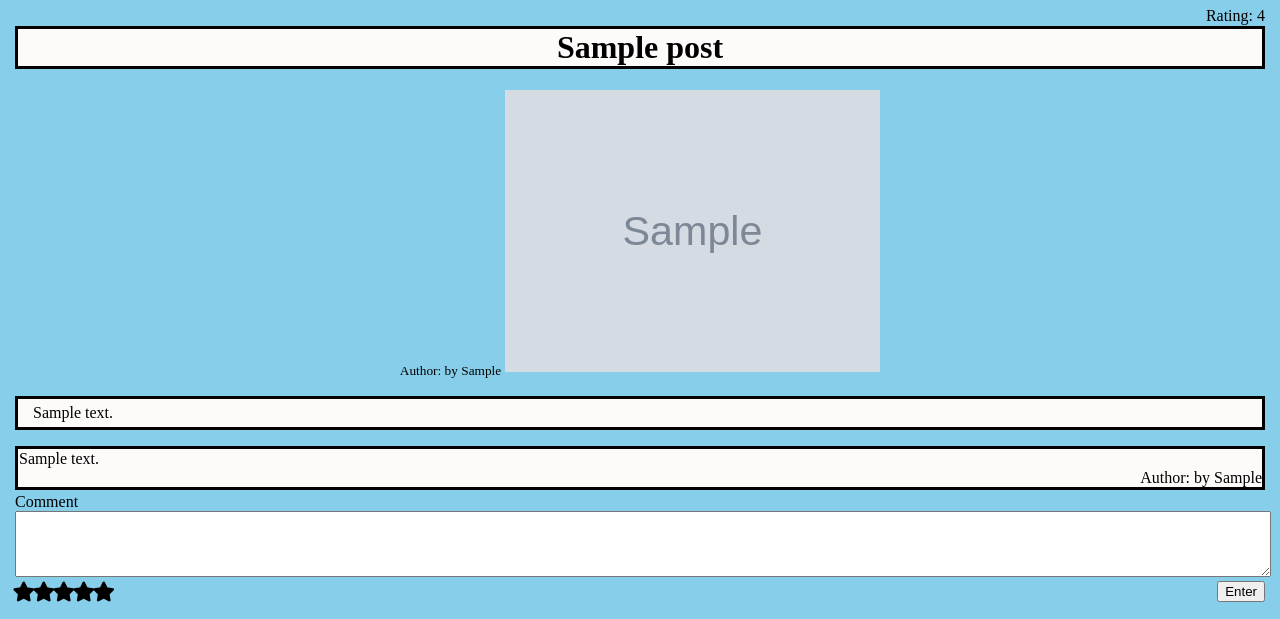
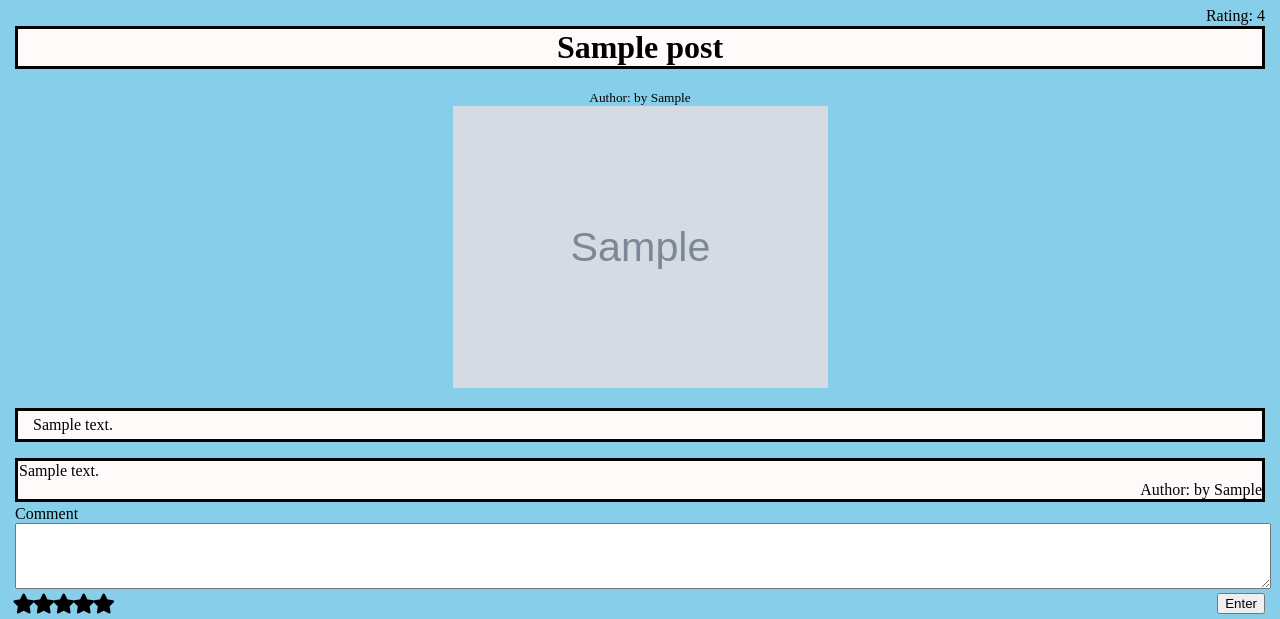
Before and after one commit to simon112196/flask_blog, a Flask app: page /post/1 in a window 1280 px wide. Shown: the part 38-657 px from the top of the page. Run offline with Flask 2, Linux system fonts and the light colour scheme; tables that the repository leaves empty hold one stand-in row (values such as "Sample post"); grey boxes marked "Sample" are stand-in pictures; some libraries are stand-ins or nearby versions.

Commit message:
style debug

```diff
--- a/blog/static/style.css
+++ b/blog/static/style.css
@@ -143,3 +143,7 @@ label.post_rating:hover ~ label.post_rating::after,
 input.post_rating:checked ~ label.post_rating::after{
     opacity: 1;
 }
+
+.first_name{
+    display: block;
+}
```
